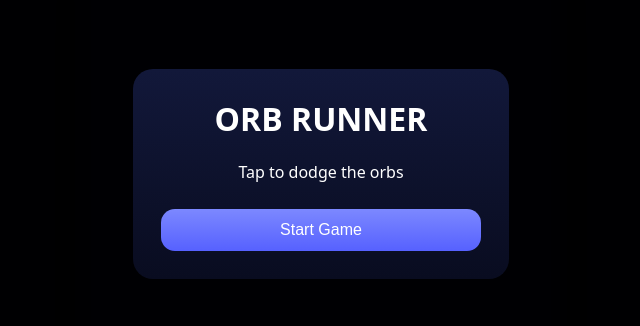
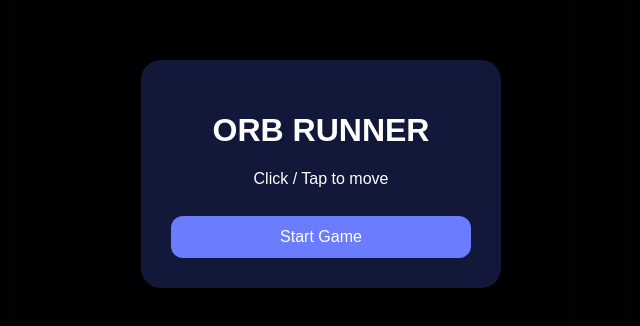
Before and after one commit to Slyfox7820YT/Orp-blocker-, a plain HTML site: page index.html in a window 1280 px wide. Shown: the part 226-552 px from the top of the page, without its empty margins (319-959 px from the left). Drawn offline with Linux system fonts and the light colour scheme.

Commit message:
Update index.html

```diff
--- a/index.html
+++ b/index.html
@@ -1,66 +1,55 @@
 <!DOCTYPE html>
 <html lang="en">
 <head>
-<meta charset="UTF-8" />
-<title>Orb Runner</title>
+<meta charset="UTF-8">
+<title>Orb Runner V1.3</title>
 
 <style>
   body {
     margin: 0;
     background: #02030a;
-    color: #fff;
-    font-family: system-ui, sans-serif;
+    color: white;
+    font-family: Arial, sans-serif;
     display: flex;
     justify-content: center;
     align-items: center;
     height: 100vh;
-    overflow: hidden;
   }
 
   canvas {
-    border-radius: 24px;
-    box-shadow: 0 40px 120px rgba(0,0,0,.9);
-    pointer-events: none; /* ✅ IMPORTANT FIX */
+    background: #000;
+    border-radius: 20px;
+    box-shadow: 0 20px 60px rgba(0,0,0,.8);
   }
 
-  .overlay {
+  #menu {
     position: absolute;
     inset: 0;
+    background: rgba(0,0,0,.7);
     display: flex;
     justify-content: center;
     align-items: center;
-    background: rgba(0,0,0,.7);
-    backdrop-filter: blur(8px);
-    z-index: 10;
-    pointer-events: auto;
+    z-index: 5;
   }
 
-  .menu {
-    background: linear-gradient(180deg, #12183a, #090c20);
-    padding: 28px;
+  .box {
+    background: #12183a;
+    padding: 30px;
     border-radius: 20px;
-    width: 320px;
+    width: 300px;
     text-align: center;
   }
 
-  .menu h1 {
-    margin-top: 0;
-  }
-
-  .menu button {
+  button {
     width: 100%;
-    margin-top: 10px;
     padding: 12px;
-    border-radius: 14px;
+    margin-top: 12px;
     border: none;
-    cursor: pointer;
-    background: linear-gradient(180deg, #7c88ff, #5661ff);
+    border-radius: 12px;
+    background: #6c7cff;
     color: white;
     font-size: 16px;
-  }
-
-  .menu button.secondary {
-    background: #2a2f55;
+    cursor: pointer;
   }
 </style>
 </head>
@@ -69,21 +58,23 @@
 
 <canvas id="game" width="480" height="640"></canvas>
 
-<div id="menu" class="overlay">
-  <div class="menu">
+<div id="menu">
+  <div class="box">
     <h1>ORB RUNNER</h1>
-    <p>Tap to dodge the orbs</p>
-    <button onclick="startGame()">Start Game</button>
+    <p>Click / Tap to move</p>
+    <button id="startBtn">Start Game</button>
   </div>
 </div>
 
 <script>
 const canvas = document.getElementById("game");
 const ctx = canvas.getContext("2d");
+const menu = document.getElementById("menu");
+const startBtn = document.getElementById("startBtn");
 
-let orbs = [];
 let running = false;
 let score = 0;
+let orbs = [];
 
 const player = {
   x: canvas.width / 2,
@@ -91,18 +82,18 @@ const player = {
   r: 15
 };
 
-function startGame() {
-  document.getElementById("menu").style.display = "none";
+startBtn.onclick = () => {
+  menu.style.display = "none";
+  running = true;
+  score = 0;
   orbs = [];
-  score = 0;
-  running = true;
   loop();
-}
+};
 
-canvas.addEventListener("click", e => {
+canvas.onclick = (e) => {
   const rect = canvas.getBoundingClientRect();
   player.x = e.clientX - rect.left;
-});
+};
 
 function spawnOrb() {
   orbs.push({
@@ -116,17 +107,15 @@ function spawnOrb() {
 function update() {
   if (Math.random() < 0.03) spawnOrb();
 
-  orbs.forEach(o => o.y += o.v);
-
-  orbs = orbs.filter(o => o.y < canvas.height + 50);
+  for (let o of orbs) o.y += o.v;
+  orbs = orbs.filter(o => o.y < canvas.height + 40);
 
   for (let o of orbs) {
     const dx = o.x - player.x;
     const dy = o.y - player.y;
-    const d = Math.sqrt(dx*dx + dy*dy);
-    if (d < o.r + player.r) {
+    if (Math.hypot(dx, dy) < o.r + player.r) {
       running = false;
-      document.getElementById("menu").style.display = "flex";
+      menu.style.display = "flex";
     }
   }
 
@@ -136,20 +125,20 @@ function update() {
 function draw() {
   ctx.clearRect(0,0,canvas.width,canvas.height);
 
-  ctx.fillStyle = "#fff";
+  ctx.fillStyle = "white";
   ctx.beginPath();
   ctx.arc(player.x, player.y, player.r, 0, Math.PI*2);
   ctx.fill();
 
-  ctx.fillStyle = "#ff4d4d";
-  orbs.forEach(o => {
+  ctx.fillStyle = "red";
+  for (let o of orbs) {
     ctx.beginPath();
     ctx.arc(o.x, o.y, o.r, 0, Math.PI*2);
     ctx.fill();
-  });
+  }
 
   ctx.fillStyle = "#aaa";
-  ctx.fillText("Score: " + score, 12, 24);
+  ctx.fillText("Score: " + score, 10, 20);
 }
 
 function loop() {
```
